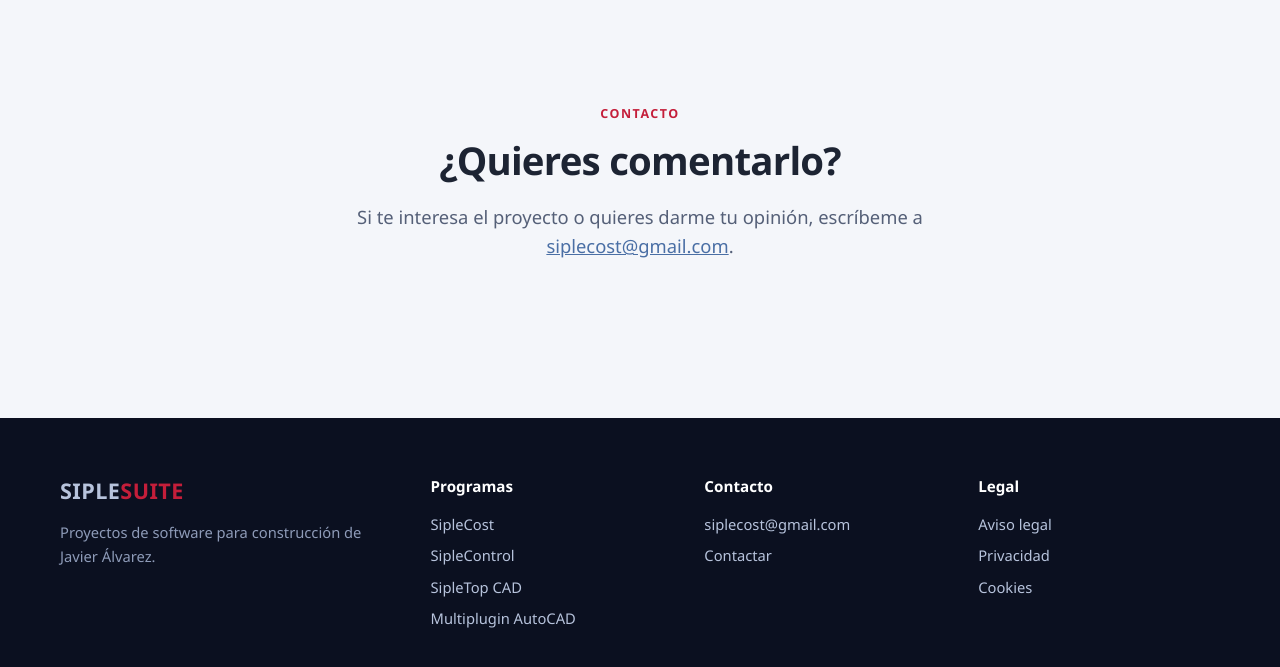
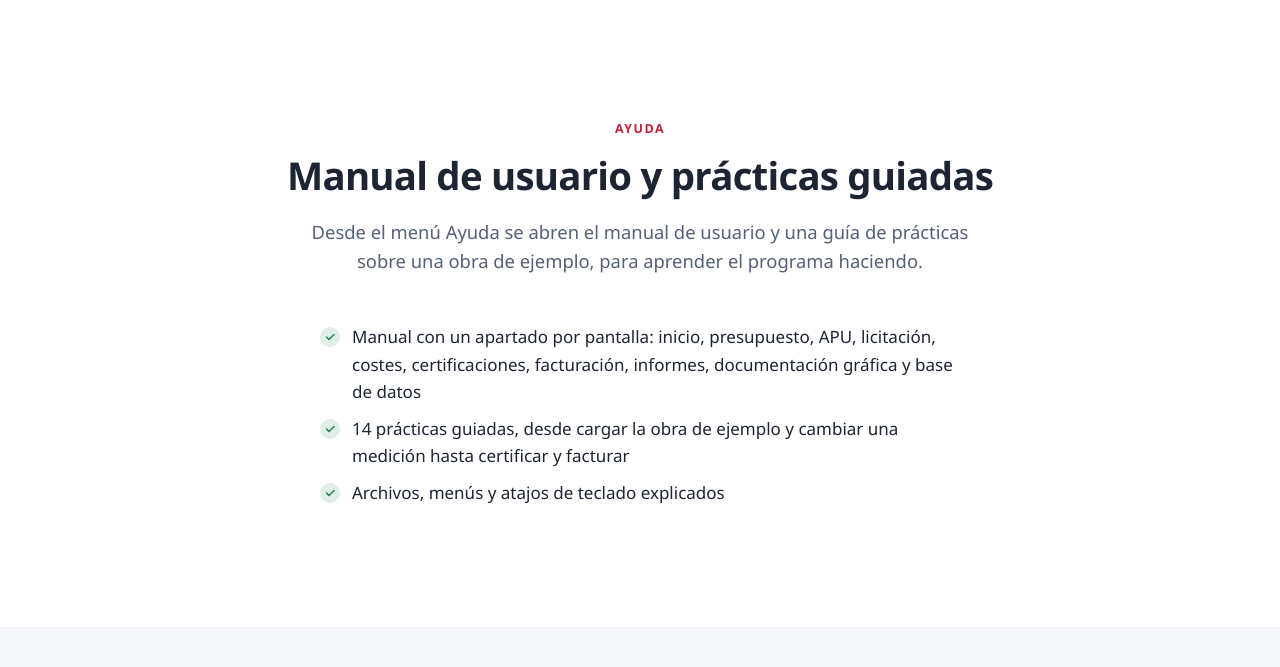
Before and after one commit to Javier-Alvarez-Aranudas/siplesuite-web, a plain HTML site: page siplecost.html in a window 1280 px wide. Shown: the part 5073-5740 px from the top of the page. Drawn offline with Linux system fonts and the light colour scheme.

Commit message:
Manual y practicas en cada programa; capturas actuales de SipleCost
Co-Authored-By: Claude Opus 5.5 <noreply@anthropic.com>
Claude-Session: https://claude.ai/code/session_01SanbHJavP63R4eXWLuXG68

```diff
--- a/siplecost.html
+++ b/siplecost.html
@@ -218,6 +218,21 @@
       </div>
     </section>
 
+    <section class="seccion" id="manual">
+      <div class="contenedor" style="max-width:820px">
+        <div class="cabecera-seccion centrado">
+          <span class="etiqueta">Ayuda</span>
+          <h2>Manual de usuario y prácticas guiadas</h2>
+          <p class="entradilla">Desde el menú Ayuda se abren el manual de usuario y una guía de prácticas sobre una obra de ejemplo, para aprender el programa haciendo.</p>
+        </div>
+        <ul class="lista-check" style="max-width:640px;margin:0 auto">
+              <li>Manual con un apartado por pantalla: inicio, presupuesto, APU, licitación, costes, certificaciones, facturación, informes, documentación gráfica y base de datos</li>
+              <li>14 prácticas guiadas, desde cargar la obra de ejemplo y cambiar una medición hasta certificar y facturar</li>
+              <li>Archivos, menús y atajos de teclado explicados</li>
+        </ul>
+      </div>
+    </section>
+
     <section class="seccion seccion--suave" id="contacto">
       <div class="contenedor" style="max-width:820px">
         <div class="cabecera-seccion centrado">
```
Also changed, not shown: index.html (+1 -1 lines), siplecontrol.html (+15 -0 lines), sipletop.html (+15 -0 lines), img/siplecost-apu.png, img/siplecost-banco.png, img/siplecost-certificaciones.png, img/siplecost-costes.png, img/siplecost-facturacion.png, img/siplecost-informes.png, img/siplecost-inicio.png, img/siplecost-licitacion.png, img/siplecost-presupuesto.png.
